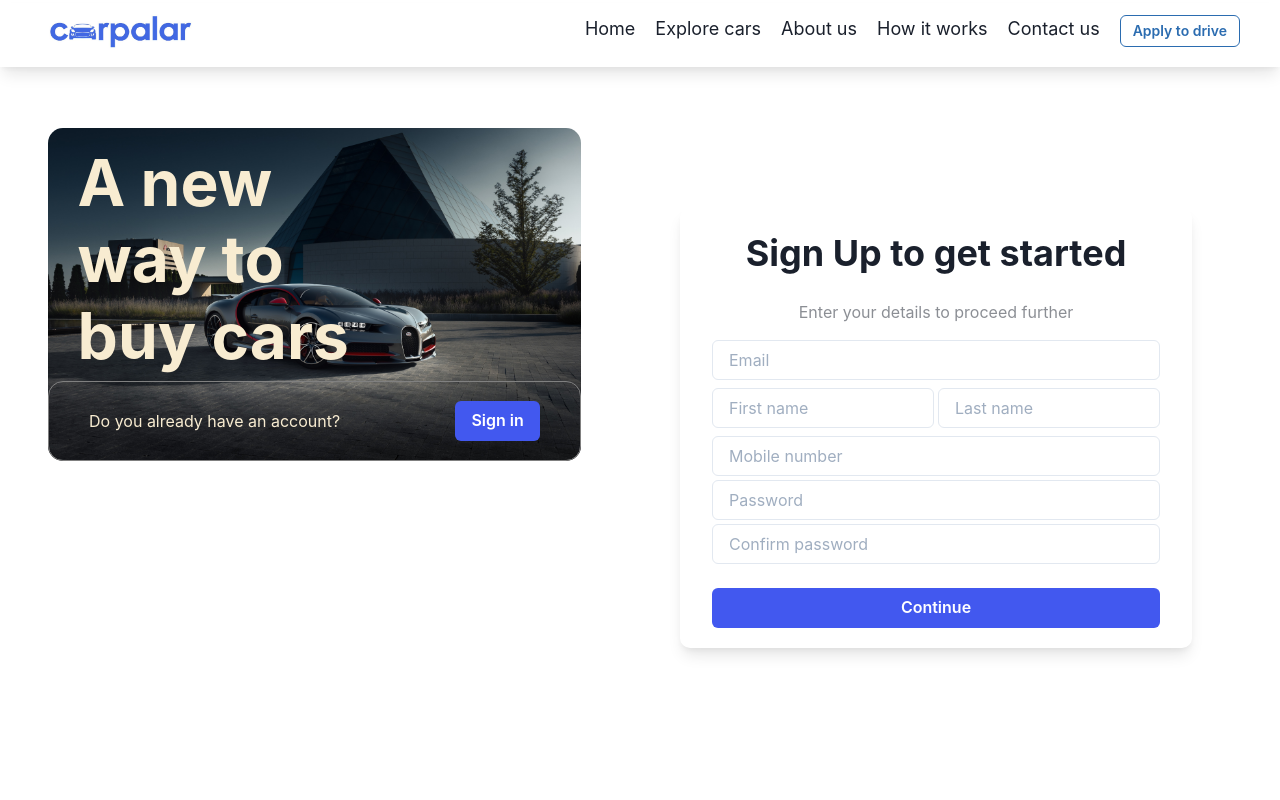
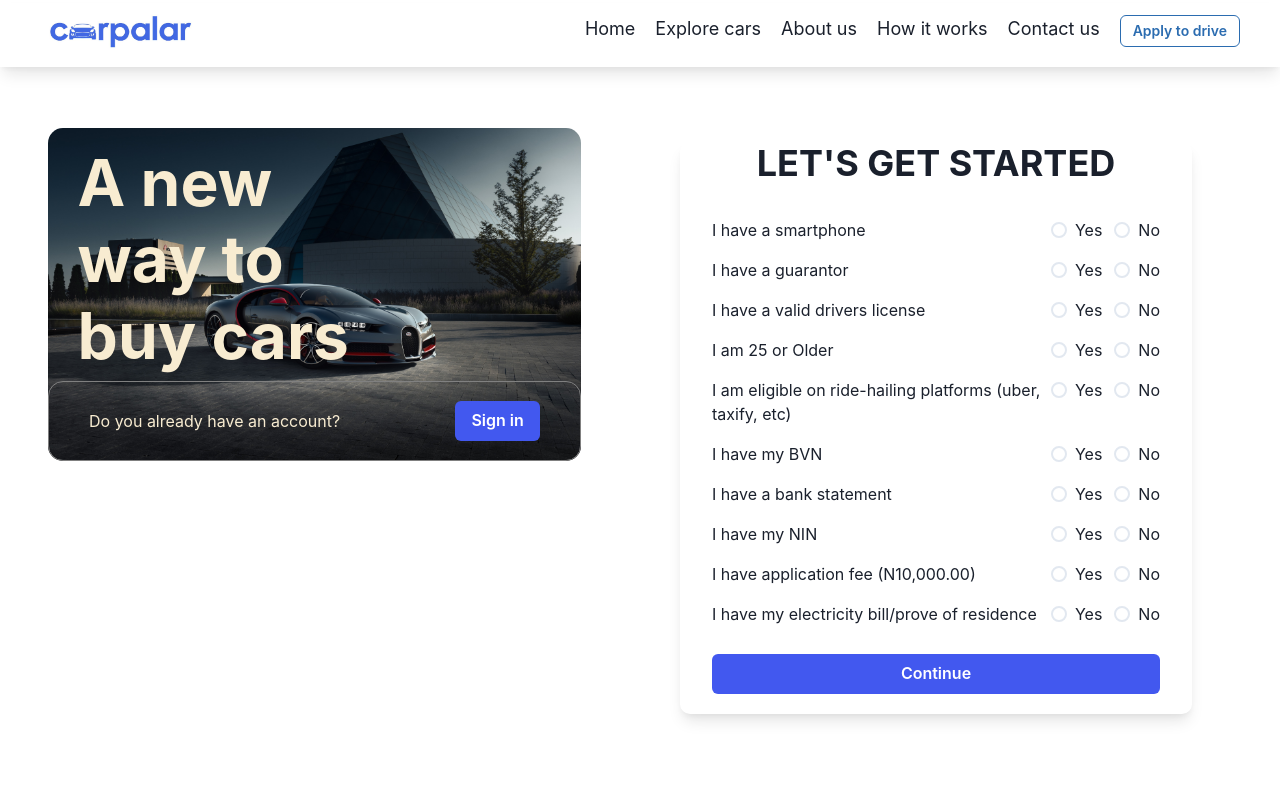
Before and after one commit to wajidkashoo14/carpalar, a Next.js app: page /signup in a window 1280 px wide. Shown: the top 800 px of the page. Built offline with nearby package versions, Linux system fonts and the light colour scheme.

Commit message:
color schme chnage

```diff
--- a/components/Layout/Carbanner.js
+++ b/components/Layout/Carbanner.js
@@ -25,7 +25,7 @@ function Carbanner() {
 						textTransform="uppercase"
 						color="#93a0be"
 					>
-            cabriolet
+						Saloon
 					</Text>
 				</Box>
 				<Box>
@@ -41,7 +41,7 @@ function Carbanner() {
 						textTransform="uppercase"
 						color="#93a0be"
 					>
-            Convertible
+						Tri Cycle
 					</Text>
 				</Box>
 				<Box>
--- a/components/Layout/Contactstrip.js
+++ b/components/Layout/Contactstrip.js
@@ -19,8 +19,14 @@ function Contactstrip() {
 				<Flex alignItems="center" gap="5">
 					<HiOutlineMail size="25" color="teal" />
 					<Text fontSize="13px" color="gray.500">
-						<Link href="mailto: info@carpalar.com">
-							email: info@carpalar.com
+						email:&nbsp;
+						<Link
+							_hover={{ textDecoration: "none" }}
+							fontSize="15px"
+							_after={{ display: "none" }}
+							href="mailto:info@carpalar.com"
+						>
+							info@carpalar.com
 						</Link>
 					</Text>
 				</Flex>
@@ -28,7 +34,16 @@ function Contactstrip() {
 				<Flex alignItems="center" gap="5">
 					<BsWhatsapp size="25" color="green" />
 					<Text fontSize="13px" color="gray.500">
-						Whatsapp: +234 903000 9486
+						Whatsapp:&nbsp;
+						<Link
+							_hover={{ textDecoration: "none" }}
+							_after={{ display: "none" }}
+							fontSize="15px"
+							href="https://api.whatsapp.com/send?phone=2349030009486&text=Hello"
+							target="_blank"
+						>
+							+234 903000 9486
+						</Link>
 					</Text>
 				</Flex>
 			</Flex>
--- a/components/Layout/Navbar.js
+++ b/components/Layout/Navbar.js
@@ -67,7 +67,7 @@ function Navbar() {
 					fontSize="20px"
 					textDecoration="none"
 					_hover={{ color: "grey.700" }}
-          href="#howitworks"
+					href="/#howitworks"
 				>
 					How it works
 				</Link>
--- a/components/Layout/Signup.js
+++ b/components/Layout/Signup.js
@@ -8,12 +8,16 @@ import {
 	Heading,
 	Text,
 	Checkbox,
+	RadioGroup,
+	Stack,
+	Radio,
 } from "@chakra-ui/react";
-import React from "react";
+import React, { useState } from "react";
 import { useRouter } from "next/router";
 
 function Signup() {
 	const router = useRouter();
+	const [step, setStep] = useState(1);
 	return (
 		<Container
 			maxW="100%"
@@ -59,7 +63,9 @@ function Signup() {
 						bottom="0%"
 						left="0"
 					>
-            <Text color="#F8ECD1">Do you already have an account?</Text>
+						<Text color="#F8ECD1">
+							Do you already have an account?
+						</Text>
 						<Button
 							my={5}
 							className="primaryButton"
@@ -76,9 +82,250 @@ function Signup() {
 					</Box>
 				</Box>
 			</Flex>
-      <Flex boxShadow="lg" borderRadius={10} margin="auto" width="40vw">
+			{step === 1 && (
+				<Flex
+					boxShadow="lg"
+					borderRadius={10}
+					margin="auto"
+					width="40vw"
+				>
 					<Box margin="auto" px="2rem">
-          <Heading my="1.5rem" textAlign="center">
+						<Heading
+							mb="1.5rem"
+							textAlign="center"
+							textTransform="uppercase"
+						>
+							{`Let's get started`}
+						</Heading>
+
+						<Box
+							py={2}
+							display="flex"
+							justifyContent="space-between"
+						>
+							<label id="I have a smartphone">
+								I have a smartphone
+							</label>
+							<RadioGroup defaultValue="2">
+								<Stack spacing={3} direction="row">
+									<Radio colorScheme="blue" value="Yes">
+										Yes
+									</Radio>
+									<Radio colorScheme="blue" value="No">
+										No
+									</Radio>
+								</Stack>
+							</RadioGroup>
+						</Box>
+
+						<Box
+							py={2}
+							display="flex"
+							justifyContent="space-between"
+						>
+							<label id="I have a guarantor">
+								I have a guarantor
+							</label>
+							<RadioGroup defaultValue="2">
+								<Stack spacing={3} direction="row">
+									<Radio colorScheme="blue" value="Yes">
+										Yes
+									</Radio>
+									<Radio colorScheme="blue" value="No">
+										No
+									</Radio>
+								</Stack>
+							</RadioGroup>
+						</Box>
+
+						<Box
+							py={2}
+							display="flex"
+							justifyContent="space-between"
+						>
+							<label id="I have a valid drivers license">
+								I have a valid drivers license
+							</label>
+							<RadioGroup defaultValue="2">
+								<Stack spacing={3} direction="row">
+									<Radio colorScheme="blue" value="Yes">
+										Yes
+									</Radio>
+									<Radio colorScheme="blue" value="No">
+										No
+									</Radio>
+								</Stack>
+							</RadioGroup>
+						</Box>
+
+						<Box
+							py={2}
+							display="flex"
+							justifyContent="space-between"
+						>
+							<label id="I am 25 or Older">
+								I am 25 or Older
+							</label>
+							<RadioGroup defaultValue="2">
+								<Stack spacing={3} direction="row">
+									<Radio colorScheme="blue" value="Yes">
+										Yes
+									</Radio>
+									<Radio colorScheme="blue" value="No">
+										No
+									</Radio>
+								</Stack>
+							</RadioGroup>
+						</Box>
+
+						<Box
+							py={2}
+							display="flex"
+							justifyContent="space-between"
+						>
+							<label id="I am eligible on ride-hailing platforms (e.g: uber, taxify, etc)">
+								I am eligible on ride-hailing platforms (uber,
+								taxify, etc)
+							</label>
+							<RadioGroup defaultValue="2">
+								<Stack spacing={3} direction="row">
+									<Radio colorScheme="blue" value="Yes">
+										Yes
+									</Radio>
+									<Radio colorScheme="blue" value="No">
+										No
+									</Radio>
+								</Stack>
+							</RadioGroup>
+						</Box>
+
+						<Box
+							py={2}
+							display="flex"
+							justifyContent="space-between"
+						>
+							<label id="I have my BVN">I have my BVN</label>
+							<RadioGroup defaultValue="2">
+								<Stack spacing={3} direction="row">
+									<Radio colorScheme="blue" value="Yes">
+										Yes
+									</Radio>
+									<Radio colorScheme="blue" value="No">
+										No
+									</Radio>
+								</Stack>
+							</RadioGroup>
+						</Box>
+
+						<Box
+							py={2}
+							display="flex"
+							justifyContent="space-between"
+						>
+							<label id="I have a bank statement">
+								I have a bank statement
+							</label>
+							<RadioGroup defaultValue="2">
+								<Stack spacing={3} direction="row">
+									<Radio colorScheme="blue" value="Yes">
+										Yes
+									</Radio>
+									<Radio colorScheme="blue" value="No">
+										No
+									</Radio>
+								</Stack>
+							</RadioGroup>
+						</Box>
+
+						<Box
+							py={2}
+							display="flex"
+							justifyContent="space-between"
+						>
+							<label id="I have my NIN">I have my NIN</label>
+							<RadioGroup defaultValue="2">
+								<Stack spacing={3} direction="row">
+									<Radio colorScheme="blue" value="Yes">
+										Yes
+									</Radio>
+									<Radio colorScheme="blue" value="No">
+										No
+									</Radio>
+								</Stack>
+							</RadioGroup>
+						</Box>
+
+						<Box
+							py={2}
+							display="flex"
+							justifyContent="space-between"
+						>
+							<label id="I have application fee (N10,000.00)">
+								I have application fee (N10,000.00)
+							</label>
+							<RadioGroup defaultValue="2">
+								<Stack spacing={3} direction="row">
+									<Radio colorScheme="blue" value="Yes">
+										Yes
+									</Radio>
+									<Radio colorScheme="blue" value="No">
+										No
+									</Radio>
+								</Stack>
+							</RadioGroup>
+						</Box>
+
+						<Box
+							py={2}
+							display="flex"
+							justifyContent="space-between"
+						>
+							<label id="I have my electricity bill/prove of residence">
+								I have my electricity bill/prove of residence
+							</label>
+							<RadioGroup defaultValue="2">
+								<Stack spacing={3} direction="row">
+									<Radio colorScheme="blue" value="Yes">
+										Yes
+									</Radio>
+									<Radio colorScheme="blue" value="No">
+										No
+									</Radio>
+								</Stack>
+							</RadioGroup>
+						</Box>
+
+						<Button
+							my={5}
+							className="primaryButton"
+							backgroundColor="#4258EF"
+							_hover={{ backgroundColor: "#273edc" }}
+							_focus={{ outline: "none" }}
+							color="white"
+							width="100%"
+							onClick={(e) => {
+								setStep(2);
+							}}
+						>
+							Continue
+						</Button>
+					</Box>
+				</Flex>
+			)}
+			{step === 2 ? (
+				<Flex
+					boxShadow="lg"
+					borderRadius={10}
+					marginX="auto"
+					mt={10}
+					maxW="40vw"
+				>
+					<Box margin="auto" px="2rem">
+						<Heading
+							mb="1.5rem"
+							textAlign="center"
+							textTransform="uppercase"
+						>
 							Sign Up to get started
 						</Heading>
 						<Text my="3" textAlign="center" opacity="0.5">
@@ -93,12 +340,25 @@ function Signup() {
 								width="50%"
 								mr="1"
 							/>
-            <Input type="text" placeHolder="Last name" my="1" width="50%" />
+							<Input
+								type="text"
+								placeHolder="Last name"
+								my="1"
+								width="50%"
+							/>
 						</Flex>
-          <Input type="number" placeHolder="Mobile number" my="1" />
+						<Input
+							type="number"
+							placeHolder="Mobile number"
+							my="1"
+						/>
 
 						<Input type="text" placeHolder="Password" />
-          <Input type="password" placeHolder="Confirm password" my="1" />
+						<Input
+							type="password"
+							placeHolder="Confirm password"
+							my="1"
+						/>
 
 						<Button
 							my={5}
@@ -113,6 +373,7 @@ function Signup() {
 						</Button>
 					</Box>
 				</Flex>
+			) : null}
 		</Container>
 	);
 }
```
Also changed, not shown: components/Layout/Hero.js (+4 -4 lines), components/Layout/Howitworks.js (+30 -21 lines), components/Layout/Info.js (+21 -15 lines), public/icons/drive.svg (added), public/icons/fill.svg (added). Lines whose indentation alone changed are shown as unchanged.
